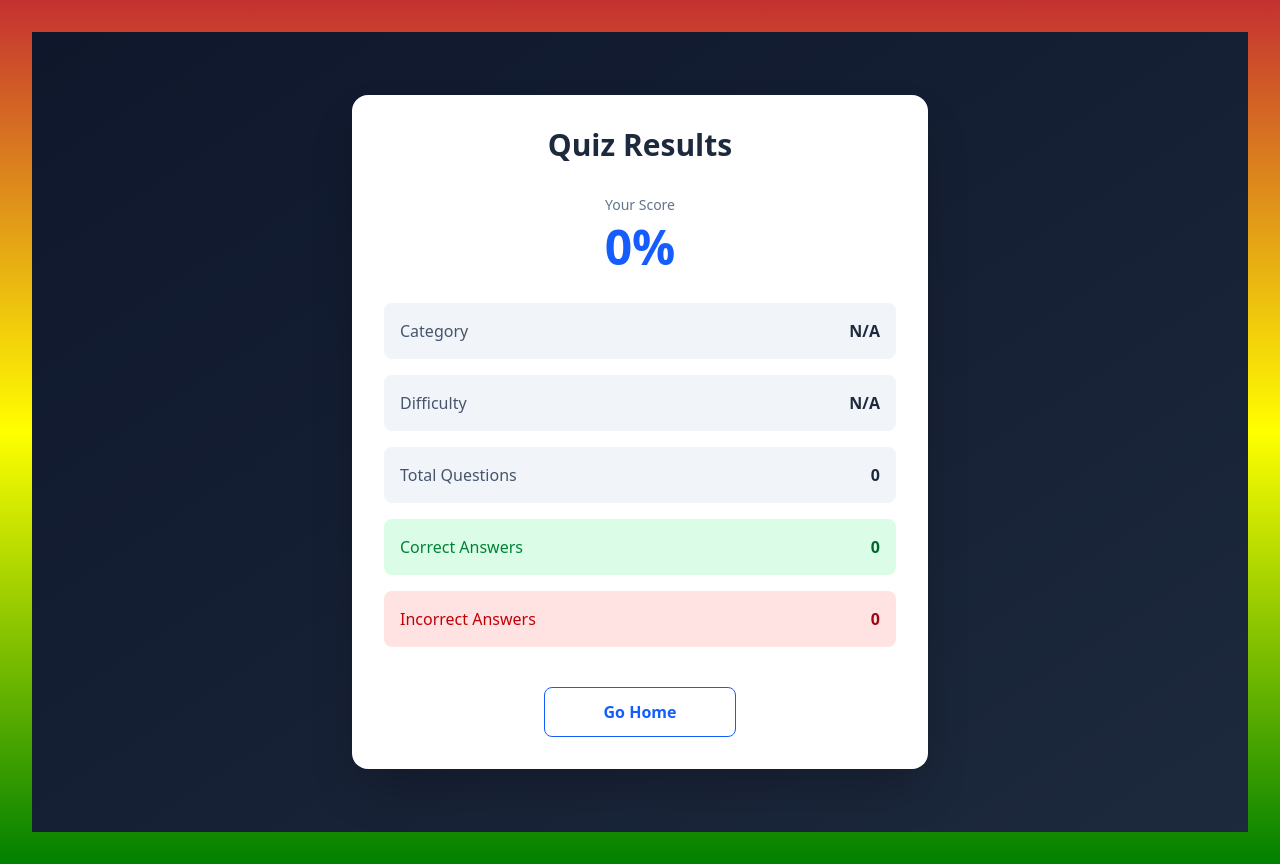
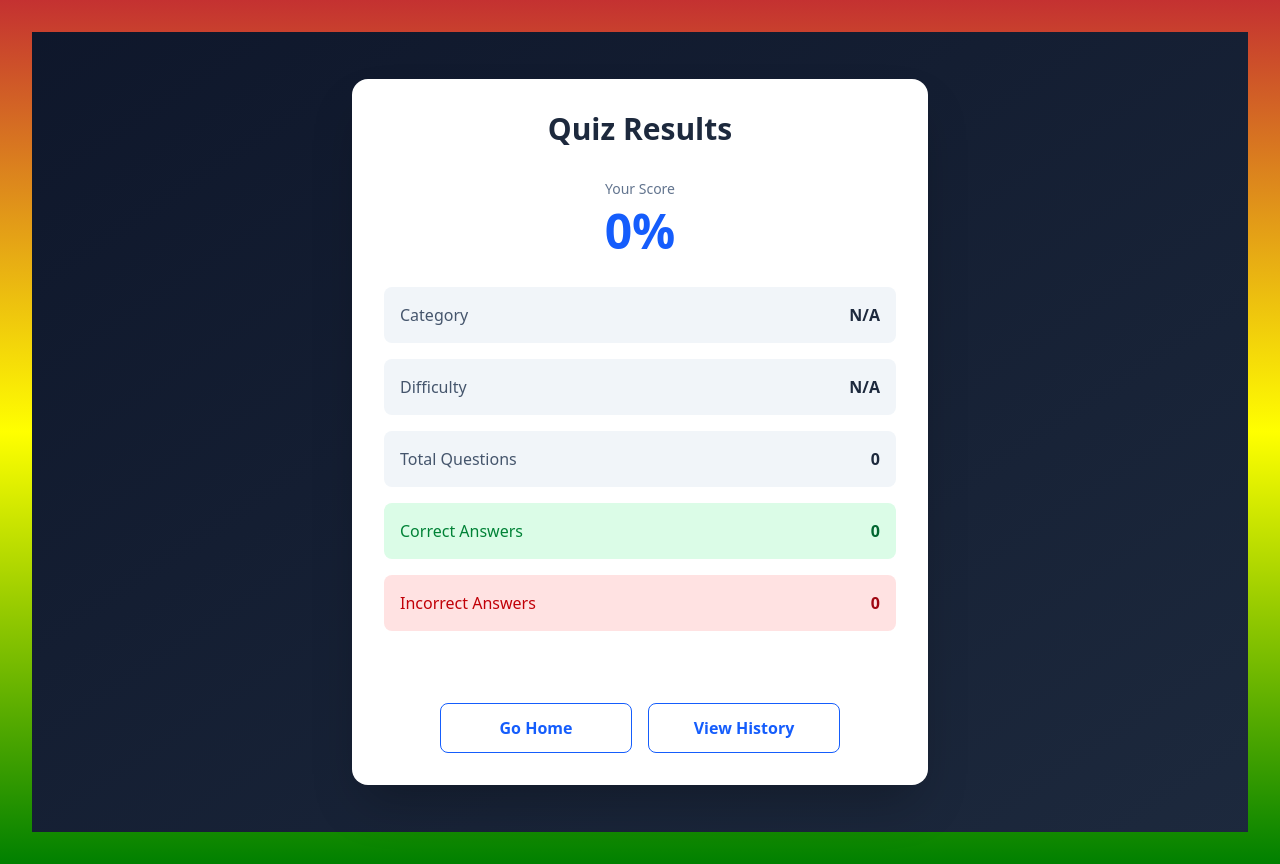
Before and after one commit to mojet66/Mojet-Quiz-App, a React (Vite) app: page /results in a window 1280 px wide. Built offline with nearby package versions, Linux system fonts and the light colour scheme.

Commit message:
used useEffect to handle quiz result and save it to history. I also added a button to view history

```diff
--- a/src/pages/Resultpage.jsx
+++ b/src/pages/Resultpage.jsx
@@ -1,10 +1,12 @@
 import useQuizStore from "../store/useQuizStore";
 import { useNavigate } from "react-router-dom";
+import { useEffect } from "react";
+import Historypage from "./Historypage";
 
 const Resultpage = () => {
   const navigate = useNavigate();
 
-  const { questions, userAnswers, resetQuiz } = useQuizStore();
+  const { questions, userAnswers, saveQuizHistory } = useQuizStore();
 
   const totalQuestions = questions.length;
 
@@ -29,9 +31,25 @@ const Resultpage = () => {
   const category = totalQuestions > 0 ? questions[0].category : "N/A";
   const difficulty = totalQuestions > 0 ? questions[0].difficulty : "N/A";
 
+  // Save quiz result to history on component mount
+  useEffect(() => {
+    if (questions.length === 0) return;
+
+    const quizResult = {
+      id: Date.now(),
+      category,
+      difficulty,
+      totalQuestions,
+      correctAnswers,
+      incorrectAnswers,
+      percentage,
+      date: new Date().toISOString(),
+    };
+    saveQuizHistory(quizResult);
+  }, []);
+
   // Handle go home
   const handleGoHome = () => {
-    resetQuiz();
     navigate("/");
   };
 
@@ -82,13 +100,18 @@ const Resultpage = () => {
         </div>
 
         {/* Action Buttons */}
+        <div className="flex justify-center mt-8">
+          <button
+            onClick={handleGoHome}
+            className="hover:bg-blue-50 mt-10 py-3 border border-blue-600 rounded-lg w-48 font-semibold text-blue-600 transition hover:cursor-pointer"
+          >
+            Go Home
+          </button>
 
-        <button
-          onClick={handleGoHome}
-          className="hover:bg-blue-50 mt-10 py-3 border border-blue-600 rounded-lg w-48 font-semibold text-blue-600 transition hover:cursor-pointer"
-        >
-          Go Home
-        </button>
+          <button
+          onClick={() => navigate("/history")}
+          className="hover:bg-blue-50 mt-10 ml-4 py-3 border border-blue-600 rounded-lg w-48 font-semibold text-blue-600 transition hover:cursor-pointer">View History</button>
+        </div>
       </div>
     </div>
   );
```
